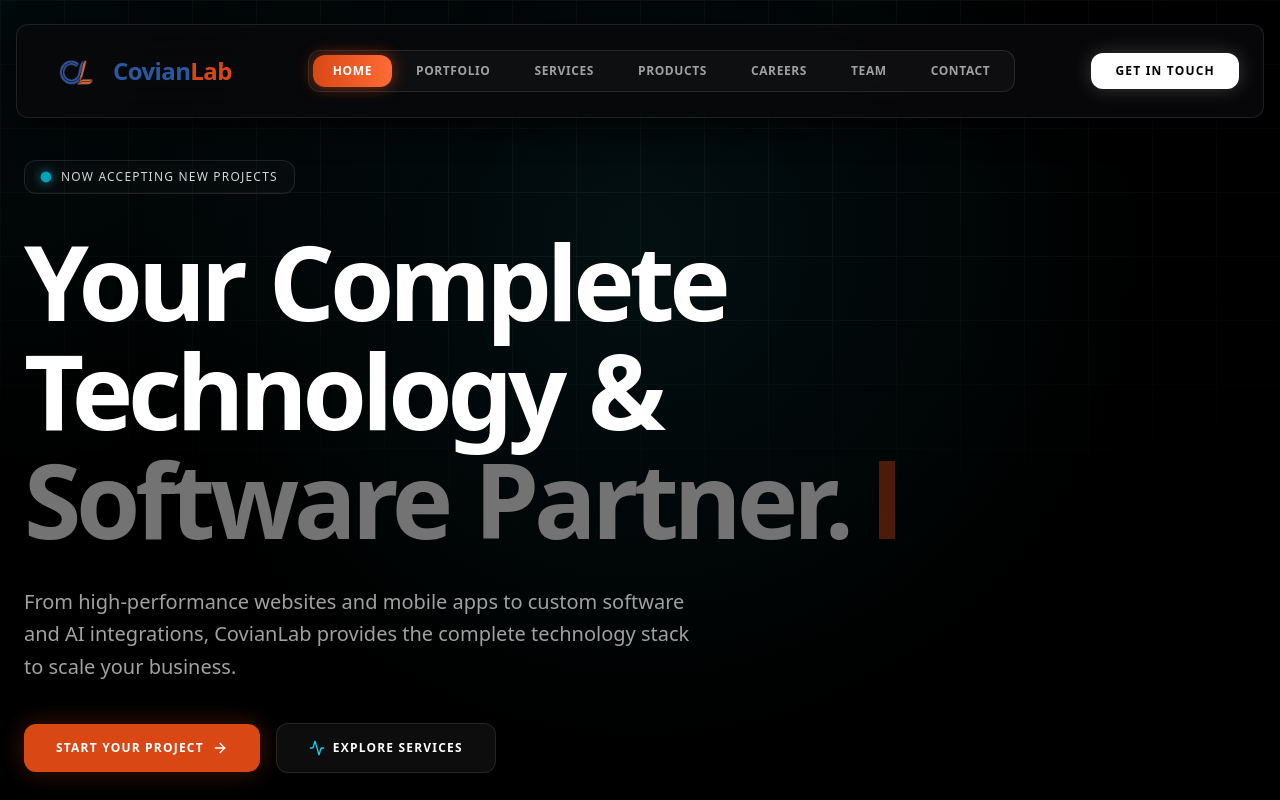
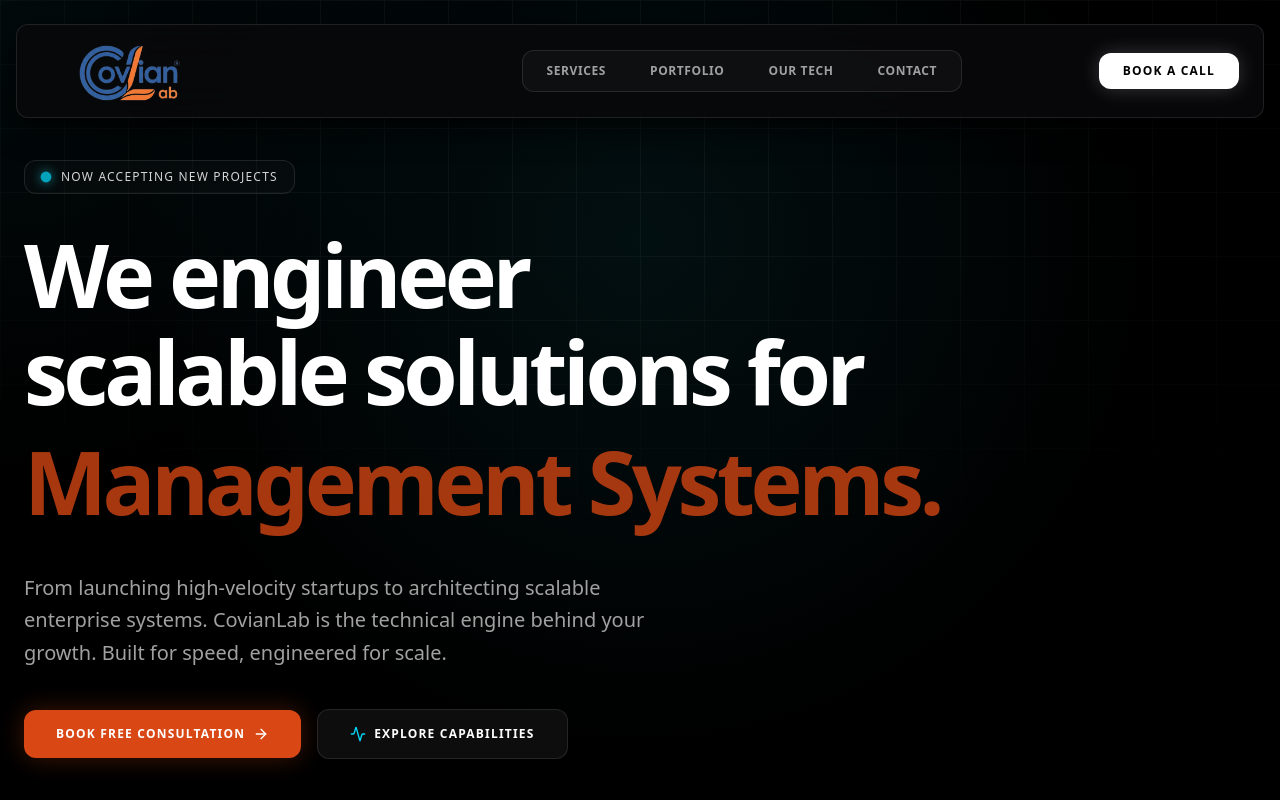
Before and after one commit to hmnshub/Covianlab_Frontend, a Next.js app: page / in a window 1280 px wide. Shown: the top 800 px of the page. Built offline with nearby package versions, Linux system fonts and the light colour scheme.

Commit message:
updated hero.jsx

```diff
--- a/src/components/Hero.jsx
+++ b/src/components/Hero.jsx
@@ -1,42 +1,34 @@
 "use client";
 
-import { motion } from "framer-motion";
+import { motion, AnimatePresence } from "framer-motion";
 import { ArrowRight, Activity } from "lucide-react";
 import Link from "next/link";
 import Image from "next/image";
+import { useState, useEffect } from "react";
 
-// Animates by WORD to fix the mobile wrapping bug
-const FadeInWord = ({ text, className, delayOffset = 0, showCursor = false }) => {
-  const words = text.split(" ");
-  return (
-    <span className={className}>
-      {words.map((word, i) => (
-        <motion.span
-          key={i}
-          initial={{ opacity: 0, y: 15 }}
-          animate={{ opacity: 1, y: 0 }}
-          transition={{ duration: 0.6, delay: delayOffset + i * 0.15, ease: "easeOut" }}
-          className="inline-block mr-[0.25em]"
-        >
-          {word}
-        </motion.span>
-      ))}
-      {showCursor && (
-        <motion.span
-          initial={{ opacity: 0 }}
-          animate={{ opacity: [0, 1, 0] }}
-          transition={{ duration: 0.8, repeat: Infinity, ease: "linear", delay: delayOffset + 0.5 }}
-          className="inline-block w-[0.15em] h-[0.75em] bg-[#d94814] ml-1 align-baseline"
-        />
-      )}
-    </span>
-  );
-};
+// Simplified array: Removed heavy jargon, kept it universally understandable
+const rotatingPhrases = [
+  "Digital Transformation.",
+  "Custom Websites.",
+  "Management Systems.",
+  "System Maintenance.",
+  "Mobile Apps.",
+  "Data & AI Workflows."
+];
 
 export default function Hero() {
+  const [index, setIndex] = useState(0);
+
+  useEffect(() => {
+    const interval = setInterval(() => {
+      setIndex((prev) => (prev + 1) % rotatingPhrases.length);
+    }, 2800);
+    return () => clearInterval(interval);
+  }, []);
+
   return (
     <section className="relative pt-32 md:pt-40 pb-20 px-6 max-w-screen-xl mx-auto overflow-hidden">
-      <div className="relative z-10 max-w-4xl">
+      <div className="relative z-10 max-w-5xl">
 
         {/* Status Pill */}
         <motion.div
@@ -55,28 +47,56 @@
           </span>
         </motion.div>
 
-        {/* Headline - Forced Block Lines to prevent mobile breaks */}
-        <h1 className="text-[2.75rem] sm:text-6xl md:text-[6.5rem] font-bold tracking-tighter leading-[1.05] mb-8">
-          <span className="block"><FadeInWord text="Your Complete" className="text-white" delayOffset={0.2} /></span>
-          <span className="block"><FadeInWord text="Technology &" className="text-white" delayOffset={0.6} /></span>
-          <span className="block"><FadeInWord text="Software Partner." className="text-neutral-500" delayOffset={1.0} showCursor={true} /></span>
+        {/* Dynamic Headline */}
+        <h1 className="text-[2.75rem] sm:text-6xl md:text-[5.5rem] font-bold tracking-tighter leading-[1.1] mb-4 md:mb-6">
+          <motion.span
+            initial={{ opacity: 0, y: 15 }}
+            animate={{ opacity: 1, y: 0 }}
+            transition={{ duration: 0.6 }}
+            className="block text-white"
+          >
+            We engineer
+          </motion.span>
+          <motion.span
+            initial={{ opacity: 0, y: 15 }}
+            animate={{ opacity: 1, y: 0 }}
+            transition={{ duration: 0.6, delay: 0.2 }}
+            className="block text-white"
+          >
+            scalable solutions for
+          </motion.span>
+
+          <span className="block text-[#d94814] relative mt-1 md:mt-2 h-[130px] sm:h-[80px] md:h-[120px] w-full">
+            <AnimatePresence mode="wait">
+              <motion.span
+                key={index}
+                initial={{ y: 20, opacity: 0 }}
+                animate={{ y: 0, opacity: 1 }}
+                exit={{ y: -20, opacity: 0 }}
+                transition={{ duration: 0.5, ease: "easeInOut" }}
+                className="absolute left-0 w-full"
+              >
+                {rotatingPhrases[index]}
+              </motion.span>
+            </AnimatePresence>
+          </span>
         </h1>
 
-        {/* Subtitle */}
+
+        {/* Modernized Subtitle */}
         <motion.p
           initial={{ opacity: 0, y: 20 }}
           animate={{ opacity: 1, y: 0 }}
-          transition={{ duration: 0.8, delay: 1.6, ease: "easeOut" }}
+          transition={{ duration: 0.8, delay: 0.6, ease: "easeOut" }}
           className="text-base md:text-xl text-neutral-400 leading-relaxed max-w-2xl mb-10"
         >
-          From high-performance websites and mobile apps to custom software and AI integrations, CovianLab provides the complete technology stack to scale your business.
+          From launching high-velocity startups to architecting scalable enterprise systems. CovianLab is the technical engine behind your growth. Built for speed, engineered for scale.
         </motion.p>
-
-        {/* Action Buttons - Stack on mobile, inline on desktop */}
+        {/* Action Buttons */}
         <motion.div
           initial={{ opacity: 0, y: 20 }}
           animate={{ opacity: 1, y: 0 }}
-          transition={{ duration: 0.8, delay: 1.8, ease: "easeOut" }}
+          transition={{ duration: 0.8, delay: 0.8, ease: "easeOut" }}
           className="flex flex-col sm:flex-row items-stretch sm:items-center gap-4"
         >
           <Link href="/contact" className="w-full sm:w-auto">
@@ -85,7 +105,7 @@
               whileTap={{ scale: 0.97 }}
               className="w-full flex items-center justify-center gap-2 bg-[#d94814] text-white px-8 py-4 rounded-full font-bold text-xs uppercase tracking-widest hover:bg-[#c23d10] transition-colors shadow-[0_0_25px_rgba(217,72,20,0.3)] cursor-pointer"
             >
-              Start Your Project <ArrowRight className="w-4 h-4" />
+              Book Free Consultation <ArrowRight className="w-4 h-4" />
             </motion.button>
           </Link>
 
@@ -95,22 +115,17 @@
               whileTap={{ scale: 0.97 }}
               className="w-full flex items-center justify-center gap-2 bg-white/5 border border-white/10 text-white px-8 py-4 rounded-full font-bold text-xs uppercase tracking-widest transition-colors cursor-pointer"
             >
-              <Activity className="w-4 h-4 text-cyan-400" /> Explore Services
+              <Activity className="w-4 h-4 text-cyan-400" /> Explore Capabilities
             </motion.button>
           </Link>
         </motion.div>
       </div>
 
-      {/* Restored Image Section - Tightened top margin for mobile */}
+      {/* Hero Image Section */}
       <motion.div
         initial={{ opacity: 0, scale: 0.8, y: 50 }}
         animate={{ opacity: 1, scale: 1, y: 0 }}
-        transition={{
-          duration: 0.8,
-          delay: 2.0, // Waits for text to finish
-          type: "spring",
-          bounce: 0.4
-        }}
+        transition={{ duration: 0.8, delay: 1.0, type: "spring", bounce: 0.4 }}
         className="relative z-20 w-full mt-12 md:mt-24"
       >
         <motion.div
--- a/src/components/Navbar.jsx
+++ b/src/components/Navbar.jsx
@@ -8,12 +8,9 @@
 import { Menu, X } from "lucide-react";
 
 const navLinks = [
-  { name: "Home", href: "/" },
+  { name: "Services", href: "/services" },
   { name: "Portfolio", href: "/portfolio" },
-  { name: "Services", href: "/services" },
-  { name: "Products", href: "/products" },
-  { name: "Careers", href: "/careers" },
-  { name: "Team", href: "/team" },
+  { name: "Our Tech", href: "/products" },
   { name: "Contact", href: "/contact" },
 ];
 
@@ -52,22 +49,19 @@
         transition={{ duration: 0.5, ease: "easeOut" }}
         className="w-full max-w-screen-xl flex items-center justify-between gap-4 bg-[#09090b]/85 backdrop-blur-xl border border-white/10 px-5 sm:px-6 py-3.5 rounded-full shadow-[0_10px_30px_rgba(0,0,0,0.8)] relative"
       >
-        {/* Brand Logo */}
-        <Link href="/" className="flex items-center gap-2 group cursor-pointer">
-          {/* 👉 Increased width and height here (w-12 h-12 on mobile, w-16 h-16 on desktop) */}
-          <div className="relative w-12 h-12 md:w-16 md:h-16 flex-shrink-0">
+        {/* Brand Logo - Shifted Right, Container Widened, Scale Increased */}
+        <Link href="/" className="flex items-center group cursor-pointer block">
+          {/* Added ml-2 (mobile) and ml-6 (desktop) to push it right. Widened to w-80 on desktop. */}
+          <div className="relative w-56 h-14 md:w-80 md:h-16 flex-shrink-0 ml-2 md:ml-6">
             <Image
-              src="/clcovian.png"
+              src="/logo.png"
               alt="CovianLab Logo"
               fill
-              className="object-contain group-hover:scale-105 transition-transform duration-300"
+              /* Scaled to 2x on mobile, 2.5x on desktop for maximum visibility */
+              className="object-contain object-left origin-left scale-[2] md:scale-[2.5] group-hover:scale-[2.1] md:group-hover:scale-[2.6] transition-transform duration-300"
               priority
               unoptimized
             />
-          </div>
-          <div className="text-xl md:text-2xl font-extrabold tracking-tight">
-            <span className="text-[#2a59a0]">Covian</span>
-            <span className="text-[#d94814]">Lab</span>
           </div>
         </Link>
 
@@ -108,7 +102,7 @@
             href="/contact"
             className="bg-white text-black px-6 py-2.5 rounded-full font-bold text-xs uppercase tracking-widest hover:bg-[#d94814] hover:text-white transition-all shadow-[0_0_20px_rgba(255,255,255,0.2)] hover:shadow-[0_0_20px_rgba(217,72,20,0.6)] cursor-pointer inline-block"
           >
-            Get in Touch
+            Book a Call
           </Link>
         </div>
 
@@ -157,7 +151,7 @@
                 onClick={() => setIsOpen(false)}
                 className="w-full bg-white text-black py-3 rounded-full font-bold text-xs uppercase tracking-widest hover:bg-[#d94814] hover:text-white transition-all shadow-md cursor-pointer block text-center"
               >
-                Get in Touch
+                Book a Call
               </Link>
             </div>
           </motion.div>
```
Also changed, not shown: public/clcovian.png (deleted), public/logo.png (added).
